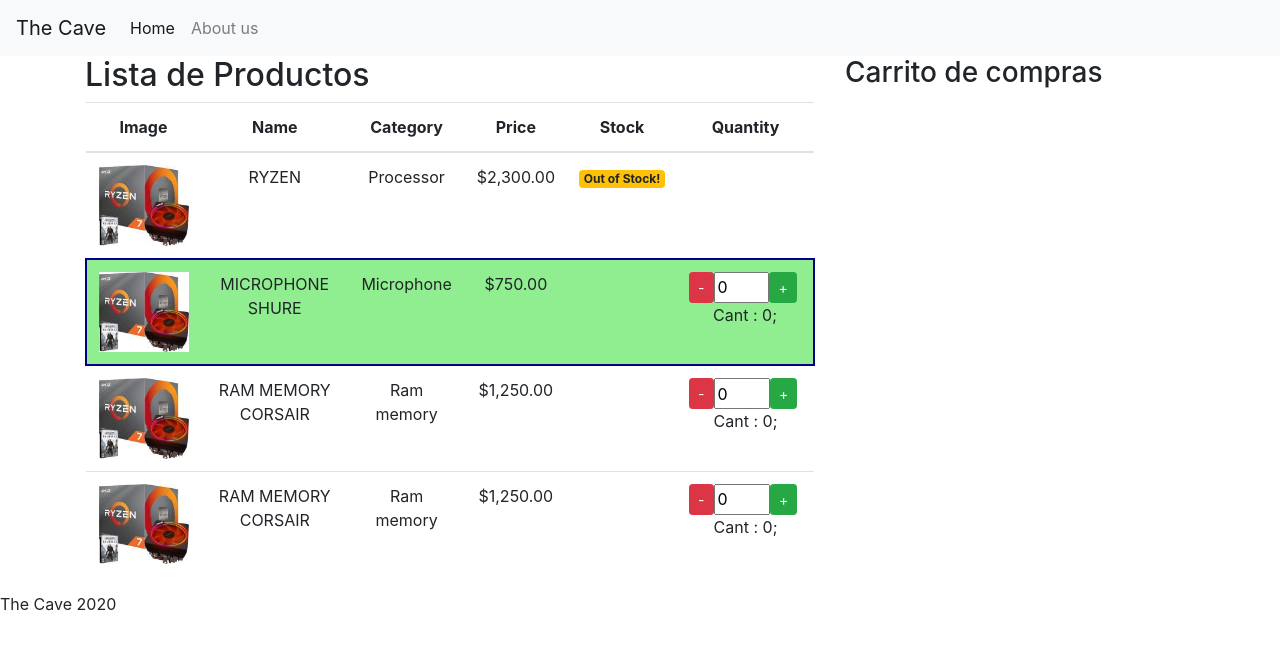
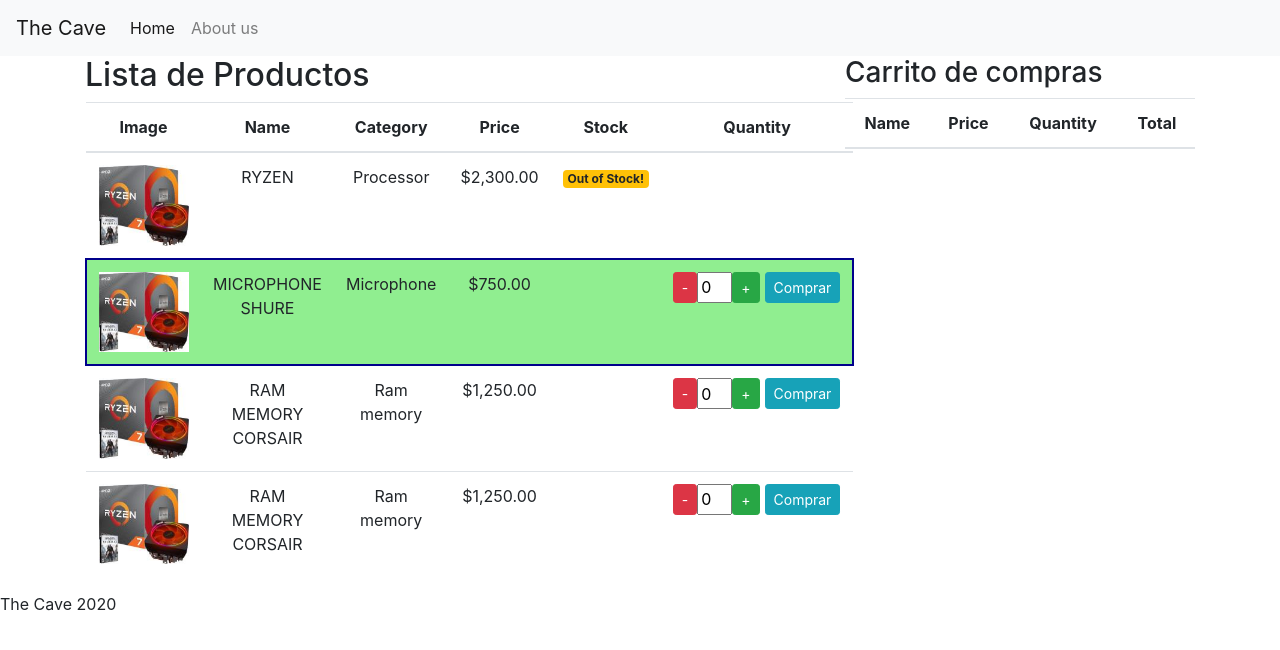
Before and after one commit to FrankZappato/angular-lacueva, an Angular app: page /products in a window 1280 px wide. Shown: the top 650 px of the page. Built offline with nearby package versions, Linux system fonts and the light colour scheme.

Commit message:
added cart service and observable for cart component

```diff
--- a/src/app/input-quantity/input-quantity.component.css
+++ b/src/app/input-quantity/input-quantity.component.css
@@ -1,5 +1,5 @@
 .input-quantity {
-    width: 50%;
+    width: 35px;
 }
 
 .quantity {
--- /dev/null
+++ b/src/app/products-cart.service.ts
@@ -0,0 +1,25 @@
+import { Injectable } from '@angular/core';
+import { BehaviorSubject } from 'rxjs';
+import { Product } from './products-list/product';
+
+@Injectable({
+  providedIn: 'root'
+})
+export class ProductsCartService {
+
+  private _cartList : Product[] = [];
+  cartList : BehaviorSubject <Product[]> = new BehaviorSubject([]);
+
+  constructor() { }
+
+  addToCart(product: Product) {
+    let item : Product =  this._cartList.find((v1)=>v1.name == product.name) //Me fijo si el producto ya esta en la lista
+    if(item){
+      item.quantity += product.quantity;
+    }else{
+      this._cartList.push({...product});
+    }
+    this.cartList.next(this._cartList);
+  }
+
+}
--- a/src/app/products-list/products-list.component.css
+++ b/src/app/products-list/products-list.component.css
@@ -49,3 +49,9 @@
 .td {
     vertical-align: middle;
 }
+.purchases {
+    display: flex;
+}
+.btn-add-to-cart {
+    margin-left: 5px;
+}
--- a/src/app/products-list/products-list.component.html
+++ b/src/app/products-list/products-list.component.html
@@ -19,9 +19,11 @@
             <td>{{product.price | currency}}</td>
             <td><span class="badge badge-warning" *ngIf="product.stock == 0">Out of Stock!</span></td>
             <td *ngIf="product.stock != 0">
-                <app-input-quantity [(quantity)] = "product.quantity" [max]="product.stock"
-                (maxReached)="maxReached($event)"></app-input-quantity>
-                Cant : {{product.quantity}};
+                <div class="purchases">
+                    <app-input-quantity [(quantity)] = "product.quantity" [max]="product.stock"
+                    (maxReached)="maxReached($event)"></app-input-quantity>
+                    <button class="btn btn-info btn-sm btn-add-to-cart" (click)="addToCart(product)">Comprar</button>
+                </div>
             </td>
         </tr>
     </tbody>
--- a/src/app/products-list/products-list.component.ts
+++ b/src/app/products-list/products-list.component.ts
@@ -1,4 +1,5 @@
 import { Component, OnInit } from '@angular/core';
+import { ProductsCartService } from '../products-cart.service';
 import { Product } from './product';
 
 @Component({
@@ -45,9 +46,19 @@
     quantity : 0,
   },
 ];
-  constructor() { }
+
+
+  constructor(private cart :ProductsCartService) {
+
+  }
 
   ngOnInit(): void {
+  }
+
+  addToCart(product) : void{
+    this.cart.addToCart(product);
+    product.stock -= product.quantity;
+    product.quantity = 0;
   }
 
   maxReached(m:string){
--- a/src/app/thecave-cart/thecave-cart.component.html
+++ b/src/app/thecave-cart/thecave-cart.component.html
@@ -1 +1,19 @@
 <h3>Carrito de compras</h3>
+<table class = "table text-center">
+    <thead>
+        <tr>
+            <th>Name</th>
+            <th>Price</th>
+            <th>Quantity</th>
+            <th>Total</th>
+        </tr>
+    </thead>
+    <tbody>
+        <tr *ngFor="let product of cartList$ | async">
+            <td>{{product.name | uppercase}}</td>
+            <td>{{product.price | currency}}</td>
+            <td>{{product.quantity}}</td>
+            <td>{{(product.quantity * product.price) | currency}}</td>
+        </tr>
+    </tbody>
+</table>
--- a/src/app/thecave-cart/thecave-cart.component.ts
+++ b/src/app/thecave-cart/thecave-cart.component.ts
@@ -1,4 +1,7 @@
 import { Component, OnInit } from '@angular/core';
+import { Observable, observable } from 'rxjs';
+import { ProductsCartService } from '../products-cart.service';
+import { Product } from '../products-list/product';
 
 @Component({
   selector: 'app-thecave-cart',
@@ -7,7 +10,11 @@
 })
 export class ThecaveCartComponent implements OnInit {
 
-  constructor() { }
+  cartList$ : Observable<Product []>;
+
+  constructor(private cart :ProductsCartService) {
+    this.cartList$ = cart.cartList.asObservable();
+  }
 
   ngOnInit(): void {
   }
```
